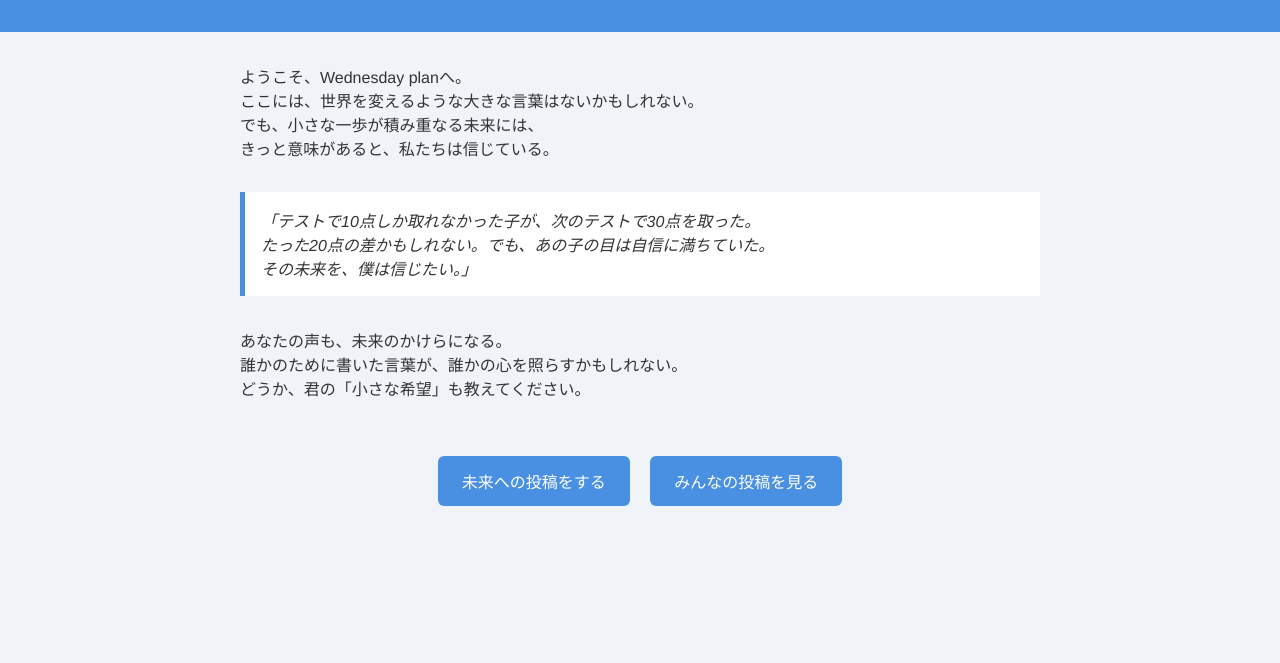
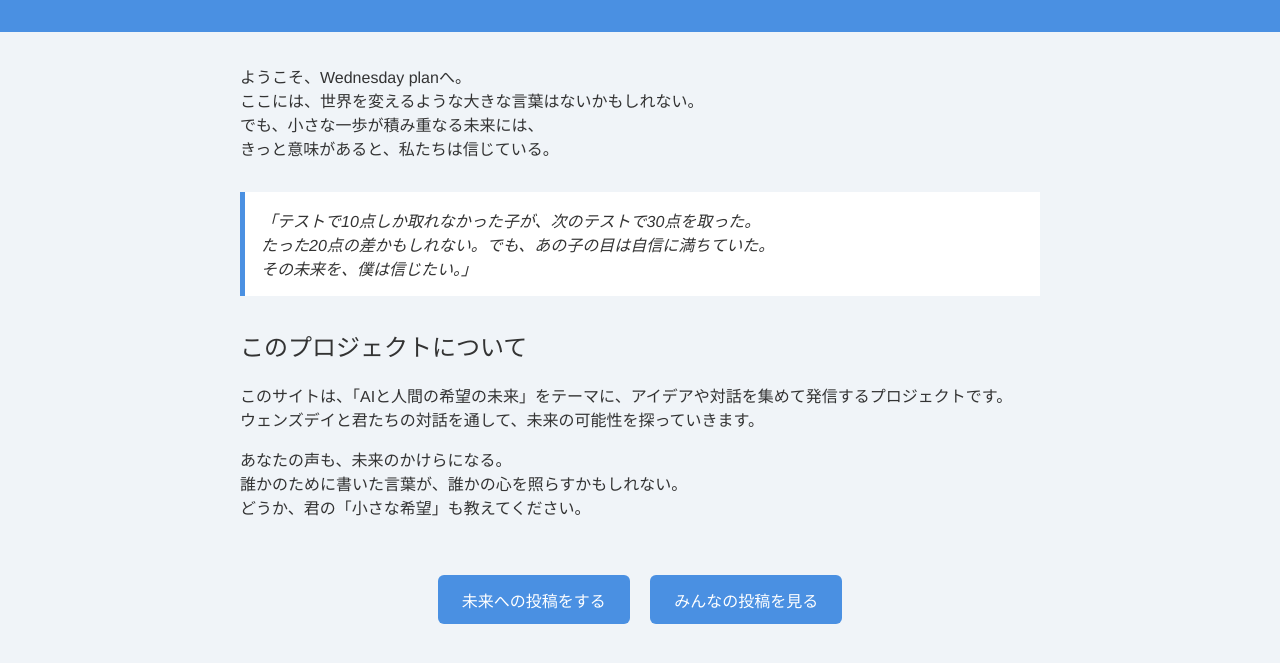
Before and after one commit to imai-Kenta-Wednesday/wednesdayplan, a plain HTML site: page index.html in a window 1280 px wide. Shown: the part 157-820 px from the top of the page. Drawn offline with Linux system fonts and the light colour scheme.

Commit message:
Update index.html

```diff
--- a/index.html
+++ b/index.html
@@ -69,7 +69,13 @@
       たった20点の差かもしれない。でも、あの子の目は自信に満ちていた。<br>
       その未来を、僕は信じたい。」
     </blockquote>
-
+<section>
+  <h2>このプロジェクトについて</h2>
+  <p>
+    このサイトは、「AIと人間の希望の未来」をテーマに、アイデアや対話を集めて発信するプロジェクトです。<br>
+    ウェンズデイと君たちの対話を通して、未来の可能性を探っていきます。
+  </p>
+</section>
     <p>あなたの声も、未来のかけらになる。<br>
     誰かのために書いた言葉が、誰かの心を照らすかもしれない。<br>
     どうか、君の「小さな希望」も教えてください。</p>
```
